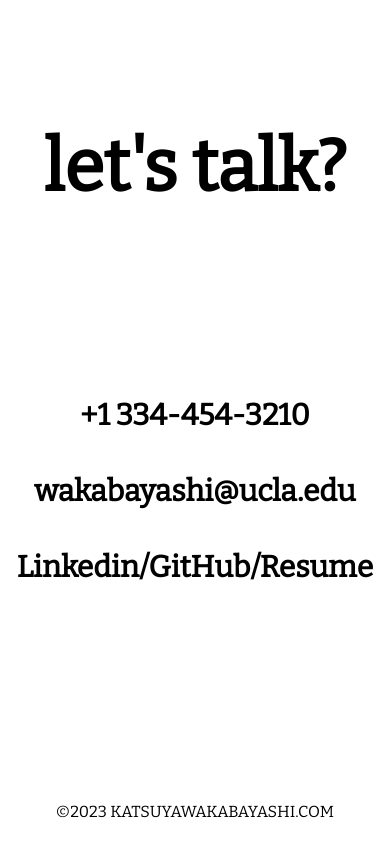
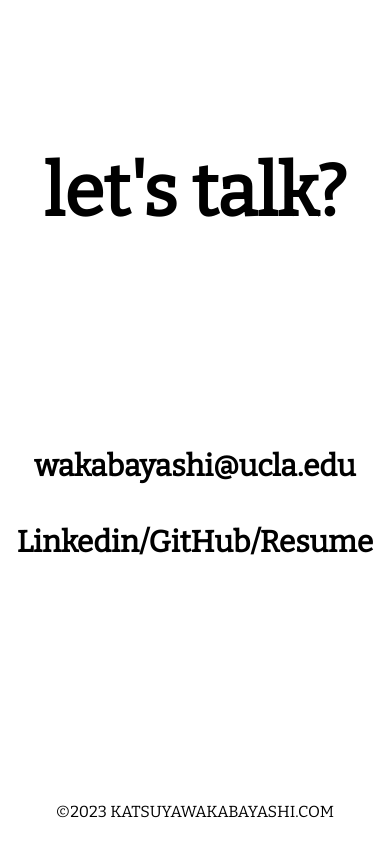
Before and after one commit to kaywakabayashi/kaywakabayashi.com, a Next.js app: page / in a window 390 px wide. Shown: the part 7660-8504 px from the top of the page. Built offline with nearby package versions, Linux system fonts and the light colour scheme; a web font is replaced by a local one.

Commit message:
Remove phone number

```diff
--- a/app/components/ContactSection.tsx
+++ b/app/components/ContactSection.tsx
@@ -21,9 +21,6 @@ export default function ContactSection({
 
       <div className="text-3xl sm:text-5xl flex flex-col gap-10">
         <p>
-          <Link href={`tel:${phone}`}>{phone}</Link>
-        </p>
-        <p>
           <Link href={`mailto:${email}`}>{email}</Link>
         </p>
         <p>
```
